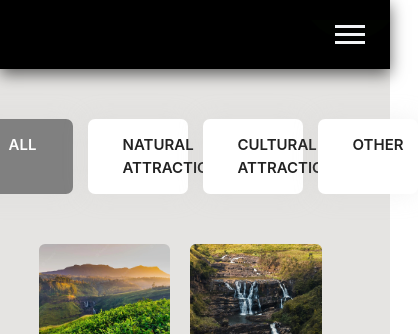
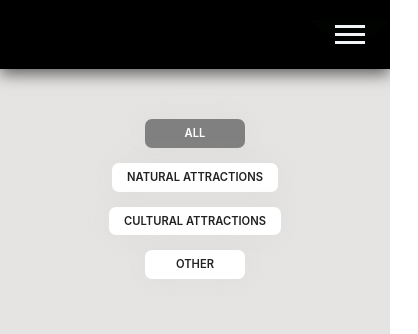
Before and after one commit to Sahani99/Ceyvoy, a React (Create React App) app: page /Gallery.js in a window 390 px wide. Shown: the top 334 px of the page, 418 px wide, since content can reach past the window. Built offline with nearby package versions, Linux system fonts and the light colour scheme.

Commit message:
Gallery is added

```diff
--- a/package.json
+++ b/package.json
@@ -12,6 +12,7 @@
     "react-dom": "^18.3.1",
     "react-router-dom": "^6.23.1",
     "react-scripts": "5.0.1",
+    "uikit": "^3.21.5",
     "web-vitals": "^2.1.4"
   },
   "scripts": {
--- a/src/pages/Gallery.js
+++ b/src/pages/Gallery.js
@@ -8,7 +8,7 @@ const Gallery = () => {
     <div className="main-content">
       <div uk-filter="target: .js-filter">
         <ul className="uk-navbar-nav">
-          <li className="uk-active" uk-filter-control>
+          <li className="uk-active" uk-filter-control="*">
             <a href="#">All</a>
           </li>
           <li uk-filter-control="[data-num='1']">
--- a/src/styles/Gallery.css
+++ b/src/styles/Gallery.css
@@ -1,5 +1,5 @@
 body {
-    background-color: #E5E4E2;
+  background-color: #e5e4e2;
   min-height: 100vh;
   font-family: Arial, sans-serif;
 }
@@ -13,14 +13,17 @@ body {
 }
 
 .main-content > div {
-    width: 70%;
+  width: 100%;
+  max-width: 1200px;
 }
 
 .uk-navbar-nav {
+  display: flex;
   justify-content: center;
   font-family: "Catamaran", sans-serif;
   gap: 15px;
   margin-bottom: 35px;
+  flex-wrap: wrap;
 }
 
 .uk-navbar-nav > li {
@@ -28,12 +31,12 @@ body {
   min-width: 100px;
 }
 
-.uk-navbar-nav>li>a {
+.uk-navbar-nav > li > a {
   padding: 15px 35px;
   display: block;
   background-color: #fff;
   color: #222;
-    font-size: 15px;
+  font-size: 1rem;
   min-height: auto;
   font-weight: 600;
   box-shadow: 0 0 25px #cccccc42;
@@ -41,8 +44,8 @@ body {
   transition: 0.5s all ease-in-out;
 }
 
-.uk-navbar-nav>li>a:hover,
-.uk-navbar-nav>li.uk-active>a {
+.uk-navbar-nav > li > a:hover,
+.uk-navbar-nav > li.uk-active > a {
   background-color: #808080;
   color: #fff;
 }
@@ -67,13 +70,13 @@ body {
 
 .float-gallery-content {
   position: absolute;
-    width: 90%;
+  width: calc(100% - 20px); /* Adjusted to fit within the padding */
   z-index: -1;
   background: #fff;
-    padding: 0;
+  padding: 10px; /* Added padding for better alignment */
   margin: 0 auto;
-    left: 0;
-    right: 0;
+  left: 10px; /* Adjusted left position */
+  right: 10px; /* Adjusted right position */
   bottom: 0;
   border-radius: 5px;
   display: flex;
@@ -82,6 +85,7 @@ body {
   visibility: hidden;
   transition: 0.3s all ease-in-out;
   overflow: hidden;
+  box-sizing: border-box; /* Ensure padding is included in width */
 }
 
 .img-gallery-container > li:hover .float-gallery-content {
@@ -97,6 +101,11 @@ body {
 
 .float-gallery-content .content {
   padding: 8px 15px;
+  display: flex;
+  flex-direction: column;
+  box-sizing: border-box;
+  text-align: left;
+  width: 100%;
 }
 
 .float-gallery-content .content > a {
@@ -108,14 +117,14 @@ body {
 }
 
 .float-gallery-content .content > a:hover {
-    color: #D3D3D3;
+  color: #d3d3d3;
 }
 
 button {
   border: 0;
   height: 100%;
   padding: 5px 15px;
-    background: #C0C0C0;
+  background: #c0c0c0;
   font-size: 30px;
   color: #fff;
   position: relative;
@@ -125,12 +134,14 @@ button {
 }
 
 .highlight {
-    color: #7B68EE;
+  color: #7b68ee;
   font-weight: 600;
   position: relative;
   left: -100px;
   opacity: 0;
   transition: all 0.5s;
+  font-size: 1rem;
+  box-sizing: border-box;
 }
 
 .img-gallery-container > li:hover .highlight {
@@ -155,11 +166,41 @@ button {
   .img-gal {
     height: 300px;
   }
+
+  .uk-navbar-nav > li > a {
+    font-size: 0.9rem;
+    padding: 10px 25px;
+  }
+
+  .highlight {
+    font-size: 0.9rem;
+  }
+
+  .float-gallery-content .content {
+    padding: 8px 10px;
+  }
 }
 
 @media screen and (max-width: 650px) {
   .img-gal {
     height: 225px;
+  }
+
+  .uk-navbar-nav {
+    gap: 10px;
+  }
+
+  .uk-navbar-nav > li > a {
+    font-size: 0.8rem;
+    padding: 8px 20px;
+  }
+
+  .highlight {
+    font-size: 0.8rem;
+  }
+
+  .float-gallery-content .content {
+    padding: 5px 8px;
   }
 }
 
@@ -167,4 +208,23 @@ button {
   .img-gal {
     height: 125px;
   }
+
+  .uk-navbar-nav {
+    flex-direction: column;
+    align-items: center;
   }
+
+  .uk-navbar-nav > li > a {
+    font-size: 0.7rem;
+    padding: 6px 15px;
+    margin-bottom: 5px;
+  }
+
+  .highlight {
+    font-size: 0.7rem;
+  }
+
+  .float-gallery-content .content {
+    padding: 4px 6px;
+  }
+}
```
Also changed, not shown: 1 other file (tests, documents, lock files or other folders). Lines whose indentation alone changed are shown as unchanged.
